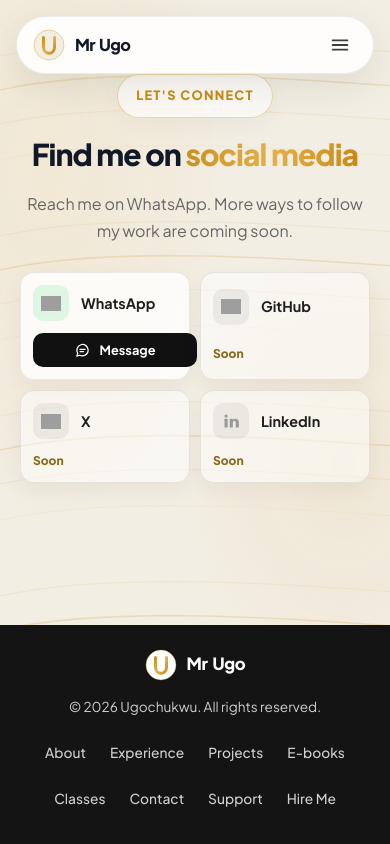
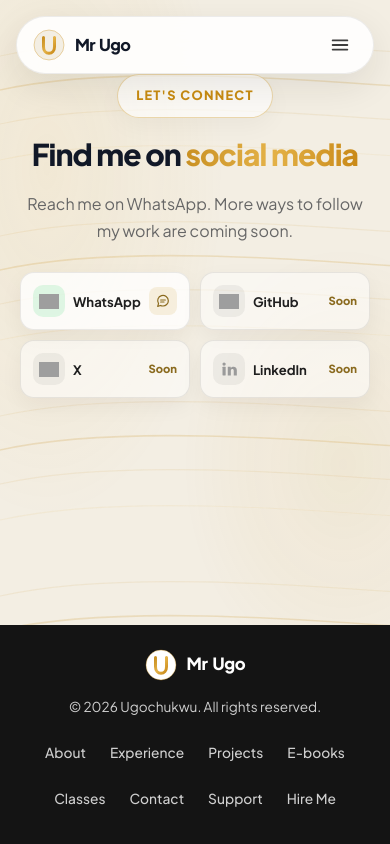
Before and after one commit to Bluezo-tech/mrugo.dev, a React (Vite) app: page /socials in a window 390 px wide. Built offline with nearby package versions, Linux system fonts and the light colour scheme; grey boxes are pictures that could not be loaded.

Commit message:
Fix phone social cards and refine coming soon book cover

```diff
--- a/src/components/EbookPreview.css
+++ b/src/components/EbookPreview.css
@@ -15,3 +15,24 @@
 .ebook-preview-grid .book-plain-icon { color: #e4b248; }
 .ebook-preview-grid .book-back { background: #171614; }
 .ebook-preview-grid .book-stage { padding-bottom: 24px; }
+
+.ebook-preview-grid .book-front::before {
+  content: "UGOCHUKWU";
+  position: absolute;
+  top: 18px;
+  left: 18px;
+  color: #e4b248;
+  font-size: .55rem;
+  font-weight: 800;
+  letter-spacing: .18em;
+}
+.ebook-preview-grid .book-front::after {
+  content: "";
+  position: absolute;
+  inset: 10px;
+  border: 1px solid rgba(228,178,72,.38);
+  border-radius: 2px 6px 6px 2px;
+  pointer-events: none;
+}
+.ebook-preview-grid .book-plain { padding: 24px; }
+.ebook-preview-grid .book-plain strong { font-size: 1.1rem; }
--- a/src/components/SocialsSection.css
+++ b/src/components/SocialsSection.css
@@ -40,29 +40,24 @@
   .socials-section a.social-card:hover { transform: none; }
 }
 
-.socials-section .social-message-action {
-  display: inline-flex;
-  align-items: center;
-  justify-content: center;
-  gap: 8px;
-  flex: 0 0 auto;
-  min-height: 38px;
+.socials-section .social-message-icon {
+  display: grid;
+  place-items: center;
+  flex: 0 0 36px;
+  width: 36px;
+  height: 36px;
   margin-left: auto;
-  padding: 0 13px;
   border-radius: 10px;
-  background: var(--button);
-  color: white;
-  font-size: 0.8rem;
-  font-weight: 700;
+  background: rgba(200,139,17,.12);
+  color: var(--gold-dark);
 }
-.socials-section .social-message-action svg { width: 17px; height: 17px; }
+.socials-section .social-message-icon svg { width: 19px; height: 19px; }
 @media (max-width: 700px) {
-  .socials-section .social-message-action { min-height: 34px; padding: 0 10px; }
+  .socials-section .social-card { flex-wrap: nowrap; padding: 12px; gap: 8px; }
+  .socials-section .social-card-text { flex: 1 1 auto; min-width: 0; }
+  .socials-section .social-icon-square { flex: 0 0 32px; width: 32px; height: 32px; }
+  .socials-section .social-name { font-size: .82rem; }
+  .socials-section .social-message-icon { flex-basis: 28px; width: 28px; height: 28px; border-radius: 8px; }
+  .socials-section .social-message-icon svg { width: 16px; height: 16px; }
+  .socials-section .social-card.is-todo .social-mark { margin-left: auto; font-size: .7rem; }
 }
-
-@media (max-width: 700px) {
-  .socials-section .social-card { flex-wrap: wrap; min-width: 0; padding: 12px; }
-  .socials-section .social-card-text { flex-basis: calc(100% - 48px); }
-  .socials-section .social-message-action { width: 100%; margin-left: 0; }
-  .socials-section .social-card.is-todo .social-mark { margin-left: 0; }
-}
--- a/src/components/SocialsSection.tsx
+++ b/src/components/SocialsSection.tsx
@@ -84,12 +84,11 @@ function SocialsSection() {
                 <span className="social-name">{social.label}</span>
                 <span className="social-detail">{social.detail}</span>
               </span>
-              <span className="social-message-action" aria-hidden="true">
+              <span className="social-message-icon" aria-hidden="true">
                 <svg viewBox="0 0 24 24" fill="none" stroke="currentColor" strokeWidth="1.8" strokeLinecap="round" strokeLinejoin="round" focusable="false">
                   <path d="M20 11.5a8 8 0 0 1-8.5 8 8.7 8.7 0 0 1-3.3-.8L4 20l1.3-4.1A8 8 0 1 1 20 11.5Z" />
                   <path d="M8.5 10.5h7M8.5 13.5h5" />
                 </svg>
-                <span>Message</span>
               </span>
             </a>
           ),
```
